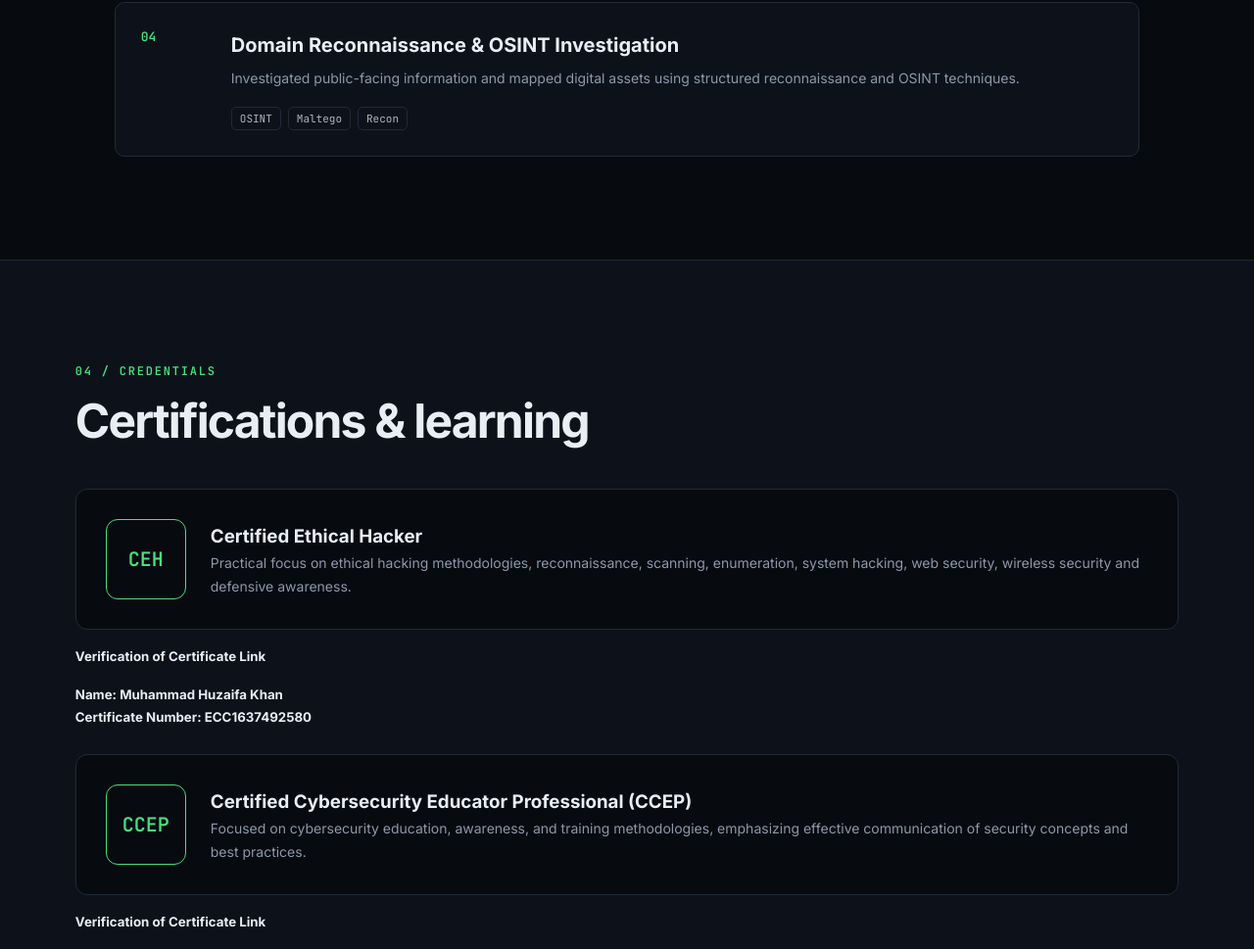
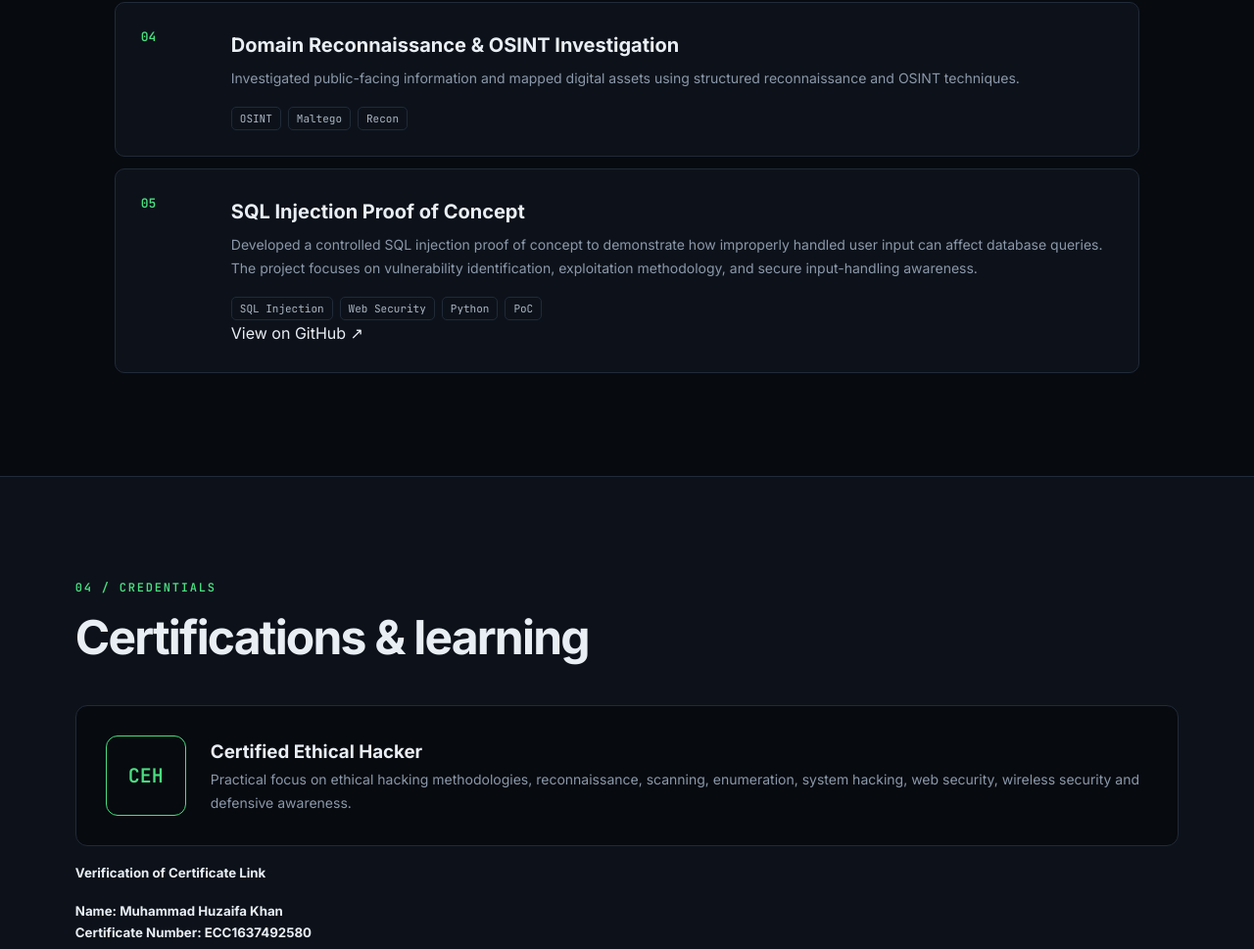
Before and after one commit to huzaifa818/huzaifa818.github.io, a plain HTML site: page index.html in a window 1280 px wide. Shown: the part 2835-3804 px from the top of the page at 98% size. Drawn offline with Linux system fonts and the light colour scheme.

Commit message:
Update index.html

```diff
--- a/index.html
+++ b/index.html
@@ -82,6 +82,29 @@ Tools: Nmap, Burp Suite, Metasploit
         <article class="project"><div class="project-no">02</div><div><h3>Metasploitable 2 Penetration Testing Lab</h3><p>Practiced the full workflow from reconnaissance and enumeration to controlled exploitation and post-exploitation documentation.</p><div class="tags"><span>Metasploit</span><span>Nmap</span><span>Linux</span></div></div></article>
         <article class="project"><div class="project-no">03</div><div><h3>Web Application Security Lab</h3><p>Used DVWA and Burp Suite to study common web attack classes and understand how vulnerabilities can be identified and mitigated.</p><div class="tags"><span>DVWA</span><span>Burp Suite</span><span>SQL Injection</span></div></div></article>
         <article class="project"><div class="project-no">04</div><div><h3>Domain Reconnaissance &amp; OSINT Investigation</h3><p>Investigated public-facing information and mapped digital assets using structured reconnaissance and OSINT techniques.</p><div class="tags"><span>OSINT</span><span>Maltego</span><span>Recon</span></div></div></article>
+        <article class="project"><div class="project-no">05</div><div><h3>SQL Injection Proof of Concept</h3><p>
+      Developed a controlled SQL injection proof of concept to demonstrate
+      how improperly handled user input can affect database queries.
+      The project focuses on vulnerability identification, exploitation
+      methodology, and secure input-handling awareness.
+    </p>
+
+    <div class="tags">
+      <span>SQL Injection</span>
+      <span>Web Security</span>
+      <span>Python</span>
+      <span>PoC</span>
+    </div>
+
+    <div class="project-links">
+      <a href="https://github.com/huzaifa818/sql-injection-poc"
+         target="_blank"
+         rel="noreferrer">
+        View on GitHub ↗
+      </a>
+    </div>
+  </div>
+</article>
       </div>
     </section>
 
```
